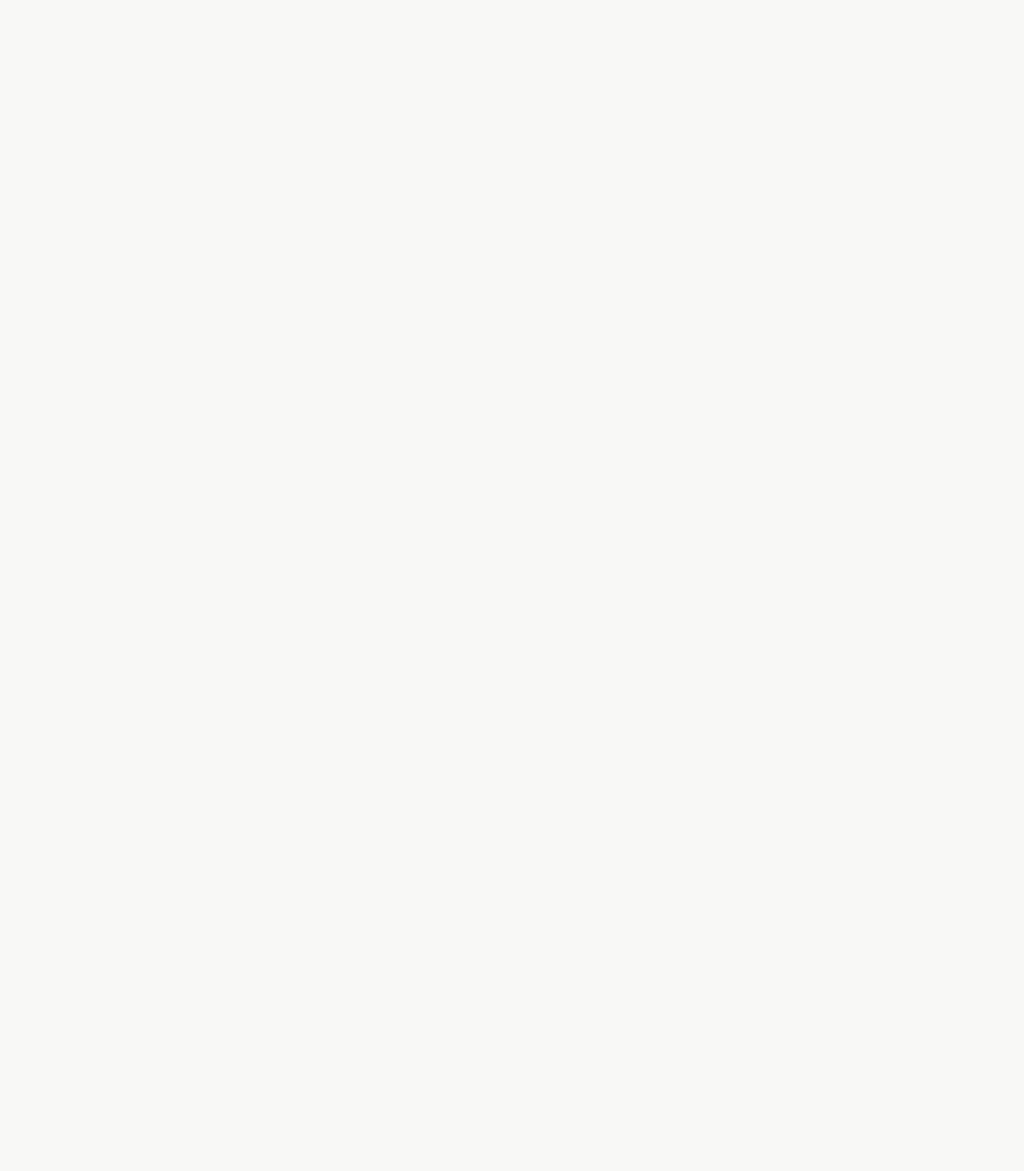
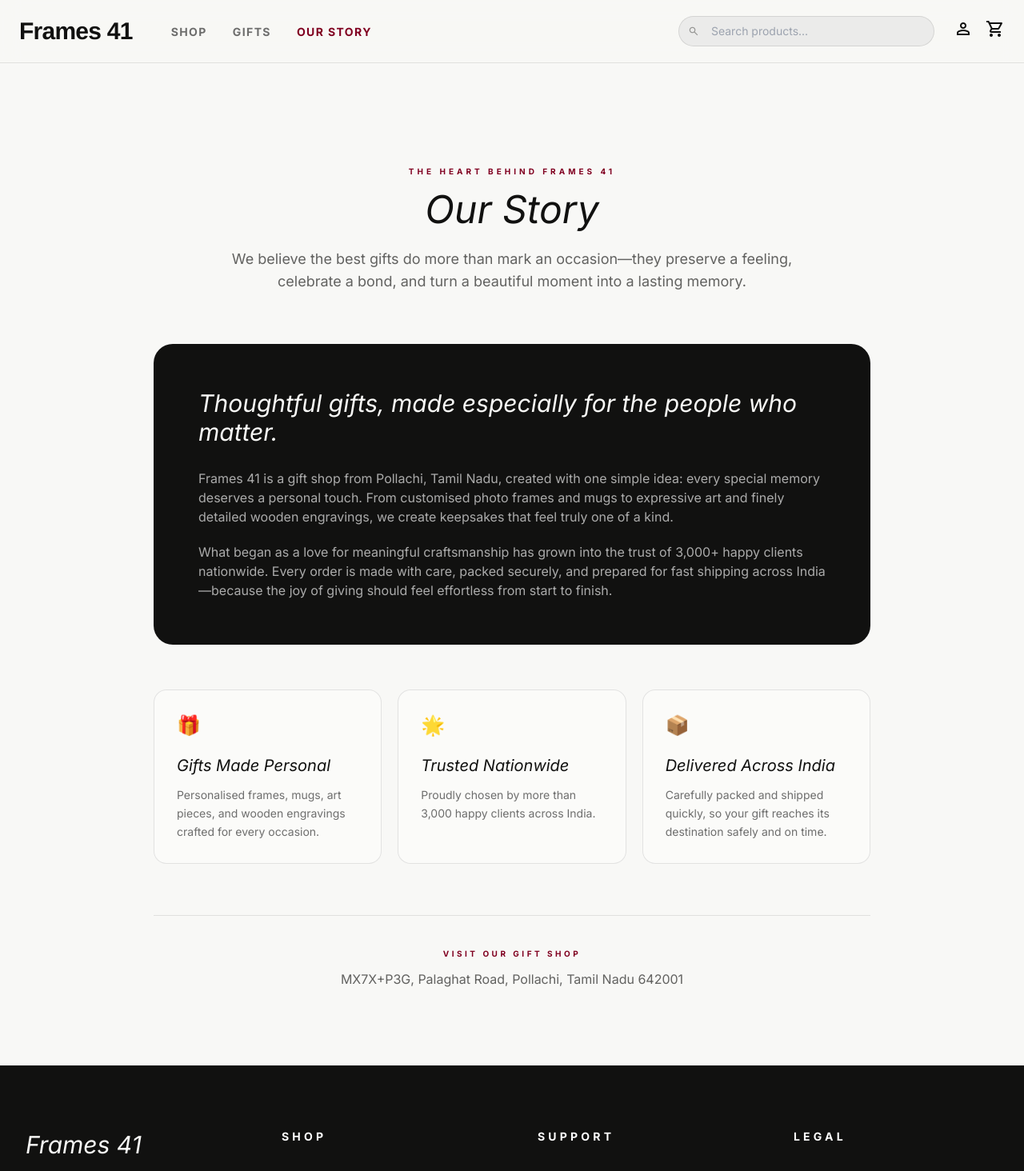
Before and after one commit to dfcreatives/frames41, a React (Vite) app in the folder Client/: page /about in a window 1280 px wide. Before the commit this address had no page. Shown: the top 1464 px of the page at 80% size. Before the commit the page ends 800 px from the top, so only its background shows below. Built offline with nearby package versions, Linux system fonts and the light colour scheme.

Commit message:
Add About page and update site navigation

```diff
--- a/Client/src/App.tsx
+++ b/Client/src/App.tsx
@@ -16,6 +16,7 @@ const FAQPage = lazy(() => import('@/pages/FAQPage'))
 const GiftCardsPage = lazy(() => import('@/pages/GiftCardsPage'))
 const ShippingInfoPage = lazy(() => import('@/pages/ShippingInfoPage'))
 const BulkOrdersPage = lazy(() => import('@/pages/BulkOrdersPage'))
+const AboutPage = lazy(() => import('@/pages/AboutPage'))
 
 // Protected pages
 const CartPage = lazy(() => import('@/pages/CartPage'))
@@ -51,6 +52,7 @@ export default function App() {
             <Route path="/gift-cards" element={<GiftCardsPage />} />
             <Route path="/shipping" element={<ShippingInfoPage />} />
             <Route path="/contact/bulk" element={<BulkOrdersPage />} />
+            <Route path="/about" element={<AboutPage />} />
             <Route path="/shop/bestsellers" element={<ProductListingPage />} />
 
             <Route path="/cart" element={<P><CartPage /></P>} />
--- a/Client/src/components/Blog/BlogFooter.tsx
+++ b/Client/src/components/Blog/BlogFooter.tsx
@@ -17,7 +17,7 @@ export default function BlogFooter({ links }: BlogFooterProps) {
             <ul className="flex gap-4 justify-center md:justify-start list-none m-0 p-0">
               <li>
                 <a
-                  href="https://instagram.com/frames41"
+                  href="https://www.instagram.com/frames41_by_jk_fotoz/"
                   aria-label="Instagram"
                   rel="noopener noreferrer"
                   target="_blank"
@@ -44,7 +44,7 @@ export default function BlogFooter({ links }: BlogFooterProps) {
               </li>
               <li>
                 <a
-                  href="https://wa.me/"
+                  href="https://wa.me/919489736237"
                   aria-label="WhatsApp"
                   rel="noopener noreferrer"
                   target="_blank"
--- a/Client/src/components/home/Navbar.tsx
+++ b/Client/src/components/home/Navbar.tsx
@@ -1,5 +1,5 @@
 import { useState, useRef, useEffect, useCallback } from 'react'
-import { Link, useNavigate } from 'react-router-dom'
+import { Link, useLocation, useNavigate } from 'react-router-dom'
 import type { NavLink } from '../../types/home'
 import Icon from '../ui/Icon'
 import { useCart } from '../../contexts/CartContext'
@@ -39,6 +39,7 @@ export default function Navbar({
   const [isSearching, setIsSearching] = useState(false)
   const [hasSearched, setHasSearched] = useState(false)
   const navigate = useNavigate()
+  const { pathname } = useLocation()
   const { itemCount } = useCart()
   const { isAuthenticated } = useAuth()
   const searchRef = useRef<HTMLDivElement>(null)
@@ -152,6 +153,8 @@ export default function Navbar({
   }
 
   const dropdownVisible = showDropdown && query.trim().length >= 2
+  const isLinkActive = (href: string) =>
+    pathname === href || (href !== '/' && pathname.startsWith(`${href}/`))
 
   return (
     <nav
@@ -169,7 +172,10 @@ export default function Navbar({
           </Link>
 
           <ul className="hidden md:flex gap-8 list-none m-0 p-0" role="list">
-            {links.map(({ label, href, active }) => (
+            {links.map(({ label, href }) => {
+              const active = isLinkActive(href)
+
+              return (
                 <li key={href}>
                   <Link
                     to={href}
@@ -177,13 +183,14 @@ export default function Navbar({
                     className={`text-label-bold uppercase tracking-widest transition-colors ${
                       active
                         ? 'text-primary'
-                      : 'text-on-background/60 hover:text-on-background'
+                        : 'text-on-background/60 hover:text-primary'
                     }`}
                   >
                     {label}
                   </Link>
                 </li>
-            ))}
+              )
+            })}
           </ul>
         </div>
 
--- a/Client/src/constants/home.ts
+++ b/Client/src/constants/home.ts
@@ -7,7 +7,7 @@ import type {
 } from "../types/home";
 
 export const NAV_LINKS: ReadonlyArray<NavLink> = [
-  { label: "Shop", href: "/shop", active: true },
+  { label: "Shop", href: "/shop" },
   { label: "Gifts", href: "/gifts" },
   { label: "Our Story", href: "/about" },
 ];
@@ -162,7 +162,7 @@ export const FOOTER_COLUMNS: ReadonlyArray<FooterColumn> = [
 export const SOCIAL_LINKS: ReadonlyArray<SocialLink> = [
   {
     icon: "instagram",
-    href: "https://instagram.com/frames41",
+    href: "https://www.instagram.com/frames41_by_jk_fotoz/",
     label: "Instagram",
   },
   {
@@ -172,7 +172,7 @@ export const SOCIAL_LINKS: ReadonlyArray<SocialLink> = [
   },
   {
     icon: "whatsapp",
-    href: "https://wa.me/",
+    href: "https://wa.me/919489736237",
     label: "WhatsApp",
   },
 ];
--- /dev/null
+++ b/Client/src/pages/AboutPage.tsx
@@ -0,0 +1,86 @@
+import Navbar from '@/components/home/Navbar'
+import Footer from '@/components/home/Footer'
+import { FOOTER_COLUMNS, NAV_LINKS, SOCIAL_LINKS } from '@/constants/home'
+
+const HIGHLIGHTS = [
+  {
+    icon: '🎁',
+    title: 'Gifts Made Personal',
+    description: 'Personalised frames, mugs, art pieces, and wooden engravings crafted for every occasion.',
+  },
+  {
+    icon: '🌟',
+    title: 'Trusted Nationwide',
+    description: 'Proudly chosen by more than 3,000 happy clients across India.',
+  },
+  {
+    icon: '📦',
+    title: 'Delivered Across India',
+    description: 'Carefully packed and shipped quickly, so your gift reaches its destination safely and on time.',
+  },
+] as const
+
+export default function AboutPage() {
+  return (
+    <>
+      <Navbar links={NAV_LINKS} />
+      <main id="main-content" className="pt-32 pb-24">
+        <section className="max-w-container mx-auto px-6">
+          <div className="max-w-3xl mx-auto text-center mb-16">
+            <span className="text-[10px] font-bold uppercase tracking-[0.4em] text-primary block mb-4">
+              The heart behind Frames 41
+            </span>
+            <h1 className="font-headline text-4xl sm:text-5xl italic mb-6">Our Story</h1>
+            <p className="text-on-background/65 text-base sm:text-lg leading-relaxed">
+              We believe the best gifts do more than mark an occasion—they preserve a
+              feeling, celebrate a bond, and turn a beautiful moment into a lasting memory.
+            </p>
+          </div>
+
+          <div className="max-w-4xl mx-auto rounded-3xl bg-on-background text-background px-7 py-10 sm:px-14 sm:py-14 mb-14">
+            <p className="font-headline text-2xl sm:text-3xl italic leading-relaxed mb-7">
+              Thoughtful gifts, made especially for the people who matter.
+            </p>
+            <div className="space-y-5 text-sm sm:text-base text-white/65 leading-relaxed">
+              <p>
+                Frames 41 is a gift shop from Pollachi, Tamil Nadu, created with one
+                simple idea: every special memory deserves a personal touch. From
+                customised photo frames and mugs to expressive art and finely detailed
+                wooden engravings, we create keepsakes that feel truly one of a kind.
+              </p>
+              <p>
+                What began as a love for meaningful craftsmanship has grown into the
+                trust of 3,000+ happy clients nationwide. Every order is made with care,
+                packed securely, and prepared for fast shipping across India—because the
+                joy of giving should feel effortless from start to finish.
+              </p>
+            </div>
+          </div>
+
+          <div className="max-w-4xl mx-auto grid gap-5 md:grid-cols-3 mb-16">
+            {HIGHLIGHTS.map(({ icon, title, description }) => (
+              <article
+                key={title}
+                className="rounded-2xl border border-on-background/10 bg-white/40 p-7"
+              >
+                <span className="text-2xl block mb-5" aria-hidden="true">{icon}</span>
+                <h2 className="font-headline text-xl italic mb-3">{title}</h2>
+                <p className="text-sm text-on-background/60 leading-relaxed">{description}</p>
+              </article>
+            ))}
+          </div>
+
+          <div className="max-w-4xl mx-auto border-t border-on-background/10 pt-10 text-center">
+            <span className="text-[10px] font-bold uppercase tracking-[0.35em] text-primary block mb-3">
+              Visit our gift shop
+            </span>
+            <address className="not-italic text-sm sm:text-base text-on-background/65 leading-relaxed">
+              MX7X+P3G, Palaghat Road, Pollachi, Tamil Nadu 642001
+            </address>
+          </div>
+        </section>
+      </main>
+      <Footer columns={FOOTER_COLUMNS} socialLinks={SOCIAL_LINKS} />
+    </>
+  )
+}
--- a/Client/src/types/home.ts
+++ b/Client/src/types/home.ts
@@ -1,7 +1,6 @@
 export interface NavLink {
   readonly label: string
   readonly href: string
-  readonly active?: boolean
 }
 
 export interface Category {
```
Lines whose indentation alone changed are shown as unchanged.
